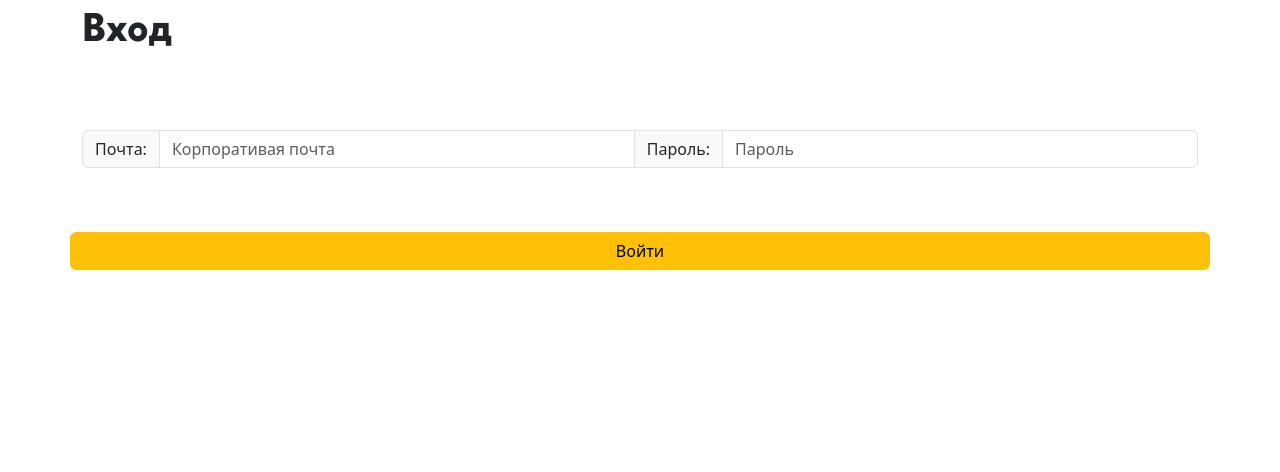
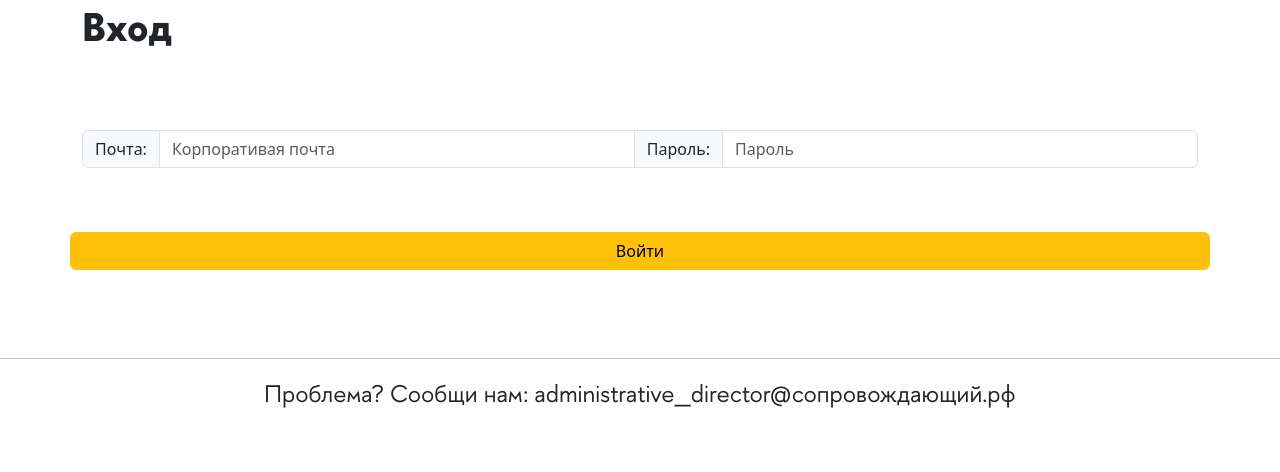
Before and after one commit to dogdolm2/soprovo, a Flask app: page /login/ in a window 1280 px wide. Shown: the part 70-542 px from the top of the page. Run offline with Flask 3, Linux system fonts and the light colour scheme.

Commit message:
Update login.html

```diff
--- a/templates/login.html
+++ b/templates/login.html
@@ -58,6 +58,11 @@
         </div>
     </form>
 </div>
+<br>
+<br>
+<br>
+<hr>
+<p align="center">Проблема? Сообщи нам: administrative_director@сопровождающий.рф</p>
 <script src="https://cdn.jsdelivr.net/npm/bootstrap@5.3.3/dist/js/bootstrap.bundle.min.js" integrity="sha384-YvpcrYf0tY3lHB60NNkmXc5s9fDVZLESaAA55NDzOxhy9GkcIdslK1eN7N6jIeHz" crossorigin="anonymous"></script>
 <script src="https://cdn.jsdelivr.net/npm/@popperjs/core@2.11.8/dist/umd/popper.min.js" integrity="sha384-I7E8VVD/ismYTF4hNIPjVp/Zjvgyol6VFvRkX/vR+Vc4jQkC+hVqc2pM8ODewa9r" crossorigin="anonymous"></script>
 <script src="https://cdn.jsdelivr.net/npm/bootstrap@5.3.3/dist/js/bootstrap.min.js" integrity="sha384-0pUGZvbkm6XF6gxjEnlmuGrJXVbNuzT9qBBavbLwCsOGabYfZo0T0to5eqruptLy" crossorigin="anonymous"></script>
```
